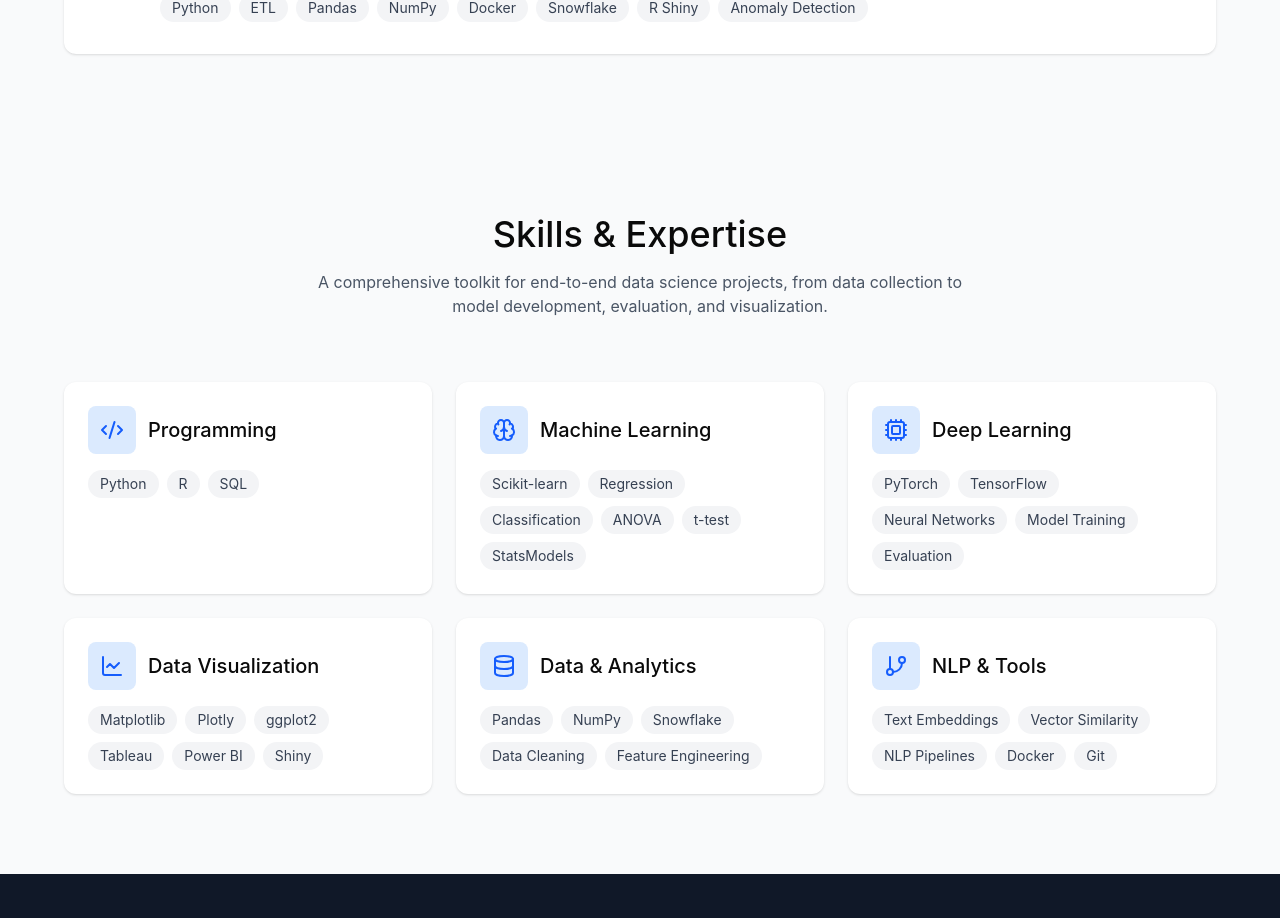
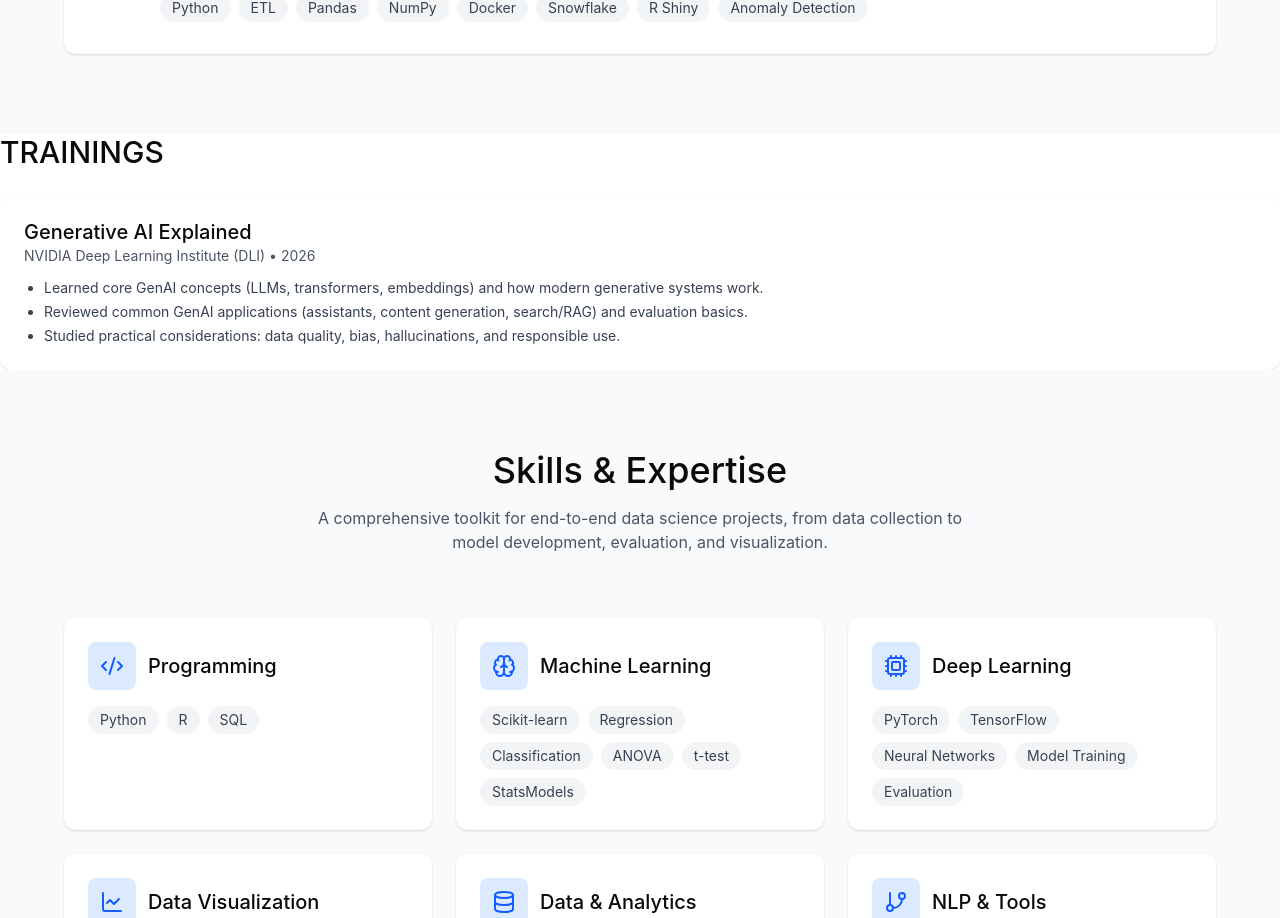
Before and after one commit to Esha7498/Esha7498.github.io, a React (Vite) app in the folder Data Scientist Portfolio/: page / in a window 1280 px wide. Shown: the part 1980-2898 px from the top of the page. Built offline with nearby package versions, Linux system fonts and the light colour scheme; grey boxes are pictures that could not be loaded.

Commit message:
Update App.tsx

```diff
--- a/Data Scientist Portfolio/src/app/App.tsx
+++ b/Data Scientist Portfolio/src/app/App.tsx
@@ -1,6 +1,7 @@
 import { Navigation } from './components/Navigation';
 import { MainContent } from './components/MainContent';
 import { Experience } from './components/Experience';
+import { Trainings } from './components/Trainings';
 import { Skills } from './components/Skills';
 import { Footer } from './components/Footer';
 
@@ -11,6 +12,7 @@
       <div className="pt-16">
         <MainContent />
         <Experience />
+        <Trainings />
         <Skills />
 
 
```
